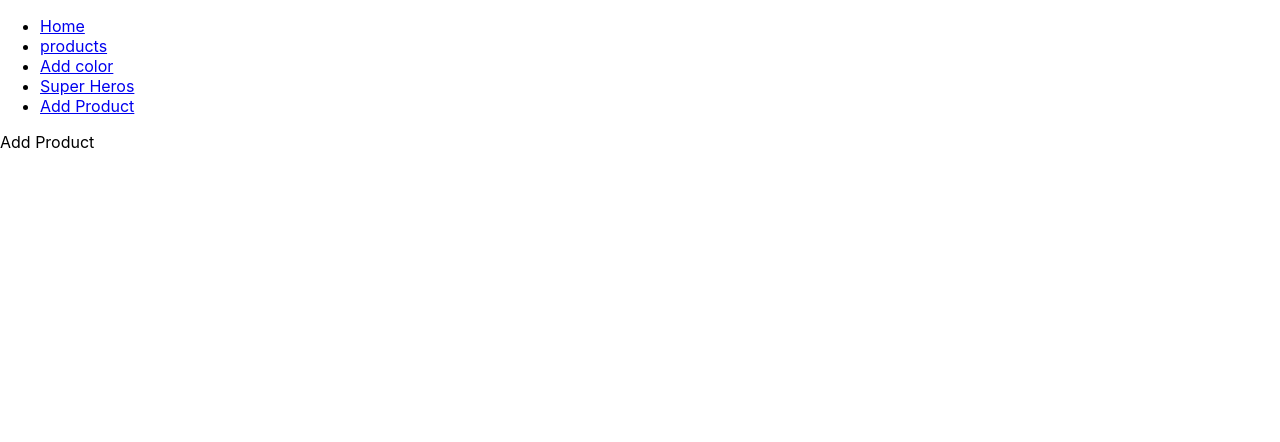
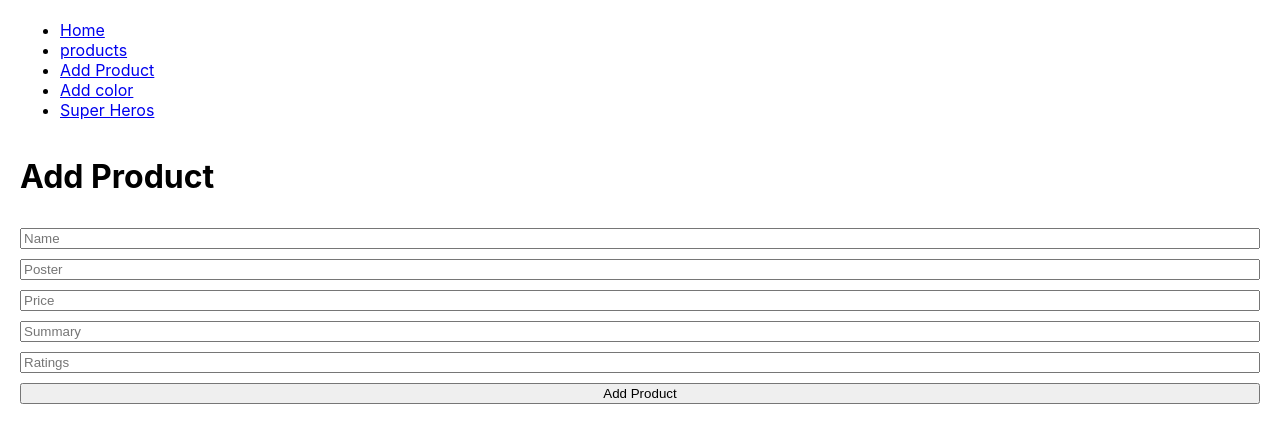
Before and after one commit to MohanRajA9/E-Commerce-Frontend, a React (Create React App) app: page /products/add in a window 1280 px wide. Shown: the top 442 px of the page. Built offline with nearby package versions, Linux system fonts and the light colour scheme.

Commit message:
react-day-6-[26]-completed

```diff
--- /dev/null
+++ b/src/AddProduct.js
@@ -0,0 +1,49 @@
+import {useState} from 'react';
+import { useNavigate } from 'react-router-dom';
+
+export function AddProduct({productlist,setProductList}) {
+
+  const [name , setName] = useState("");
+  const [poster , setPoster] = useState("");
+  const [price , setPrice] = useState("");
+  const [summary , setSummary] = useState("");
+  const [ratings , setRatings] = useState("");
+  const navigate = useNavigate()
+
+
+  return (
+    <div className='add-product-form' >
+      <h1>Add Product</h1>
+      <input type="text" value={name} placeholder='Name'
+      onChange={(event) => setName(event.target.value) }></input>
+
+      <input type="text" value={poster} placeholder='Poster'
+      onChange={(event) => setPoster(event.target.value) }></input>
+
+      <input type="text" value={price} placeholder='Price'
+      onChange={(event) => setPrice(event.target.value) }></input>
+
+      <input type="text" value={summary} placeholder='Summary'
+      onChange={(event) => setSummary(event.target.value) }></input>
+
+      <input type="text" value={ratings} placeholder='Ratings'
+      onChange={(event) => setRatings(event.target.value) }></input>
+
+     <button
+     onClick={ () => {
+      const newProduct = {
+        name,
+        poster,
+        price,
+        summary,
+        ratings
+     }
+      setProductList([...productlist, newProduct])
+      console.log(newProduct)
+      navigate("/products")
+     } }
+     >Add Product</button>
+
+    </div>
+  );
+}
--- a/src/App.css
+++ b/src/App.css
@@ -13,6 +13,12 @@
   width : 300px;
   height : 350px;
   object-fit: contain;
+}
+
+.add-product-form {
+  display: flex;
+  flex-direction: column;
+  gap: 10px;
 }
 
 .name-rating{
--- a/src/App.js
+++ b/src/App.js
@@ -5,6 +5,8 @@ import { AddColor } from './AddColor.js';
 import { SuperHeroList } from './SuperHeroList.js';
 import { Home } from './Home.js';
 import { ProductDetailPage } from './ProductDetailPage.js';
+import { AddProduct } from './AddProduct.js';
+import { useState } from 'react';
 export const INITIAL_PRODUCT_LIST = [
   {
     "name": "Motivational Poster Frame",
@@ -119,7 +121,10 @@ export const INITIAL_PRODUCT_LIST = [
   }
 ]
 
+
 function App() {
+
+  const [ productList, setProductList ] = useState(INITIAL_PRODUCT_LIST)
 
   return (
     <div className="App">
@@ -127,16 +132,19 @@ function App() {
         <ul>
           <li><Link to = "/" >Home</Link></li>
           <li><Link to = "/products" >products</Link></li>
+          <li><Link to = "/products/add" >Add Product</Link></li>
+
           <li><Link to = "color-game" >Add color</Link></li>
           <li><Link to = "/superHero" >Super Heros</Link></li>
-          <li><Link to = "/products/add" >Add Product</Link></li>
-        </ul>
+          </ul>
       </nav>
+
      <Routes>
       <Route path="/" element={<Home/>} />
-      <Route path="/products" element={<ProductList/>} />
+      <Route path="/products" element={<ProductList productlist = { productList } />} />
+      <Route path="/products/add" element={<AddProduct productlist = { productList }
+      setProductList = { setProductList } />}/>
       <Route path="/product/:id" element={<ProductDetailPage/>} />
-      <Route path="/products/add" element={<AddProduct/>}/>
 
       <Route path="/color-game" element={<AddColor />} />
       <Route path="/superHero" element={<SuperHeroList/>} />
@@ -145,11 +153,4 @@ function App() {
   );
 }
 
-function AddProduct () {
-
-  return (
-    <div>Add Product</div>
-  )
-}
-
 export default App;
--- a/src/ProductList.js
+++ b/src/ProductList.js
@@ -1,13 +1,14 @@
 import { Product } from './Product.js';
-import { INITIAL_PRODUCT_LIST } from './App.js';
+// import { INITIAL_PRODUCT_LIST } from './App.js';
+// import { useState } from 'react';
 
-export function ProductList() {
-  const productList = INITIAL_PRODUCT_LIST;
+export function ProductList({productlist}) {
+
   return (
     <div className="main-container">
-      {productList.map((product, index) => {
-        return <Product key={index} id = {index} product={product} />;
-      })}
+      {productlist.map((product, index) => (
+      <Product key={index} id = {index} product={product} />
+      ))}
     </div>
   );
 }
--- a/src/index.css
+++ b/src/index.css
@@ -1,5 +1,5 @@
 body {
-  margin: 0;
+  margin: 20px;
   font-family: -apple-system, BlinkMacSystemFont, 'Segoe UI', 'Roboto', 'Oxygen',
     'Ubuntu', 'Cantarell', 'Fira Sans', 'Droid Sans', 'Helvetica Neue',
     sans-serif;
```
